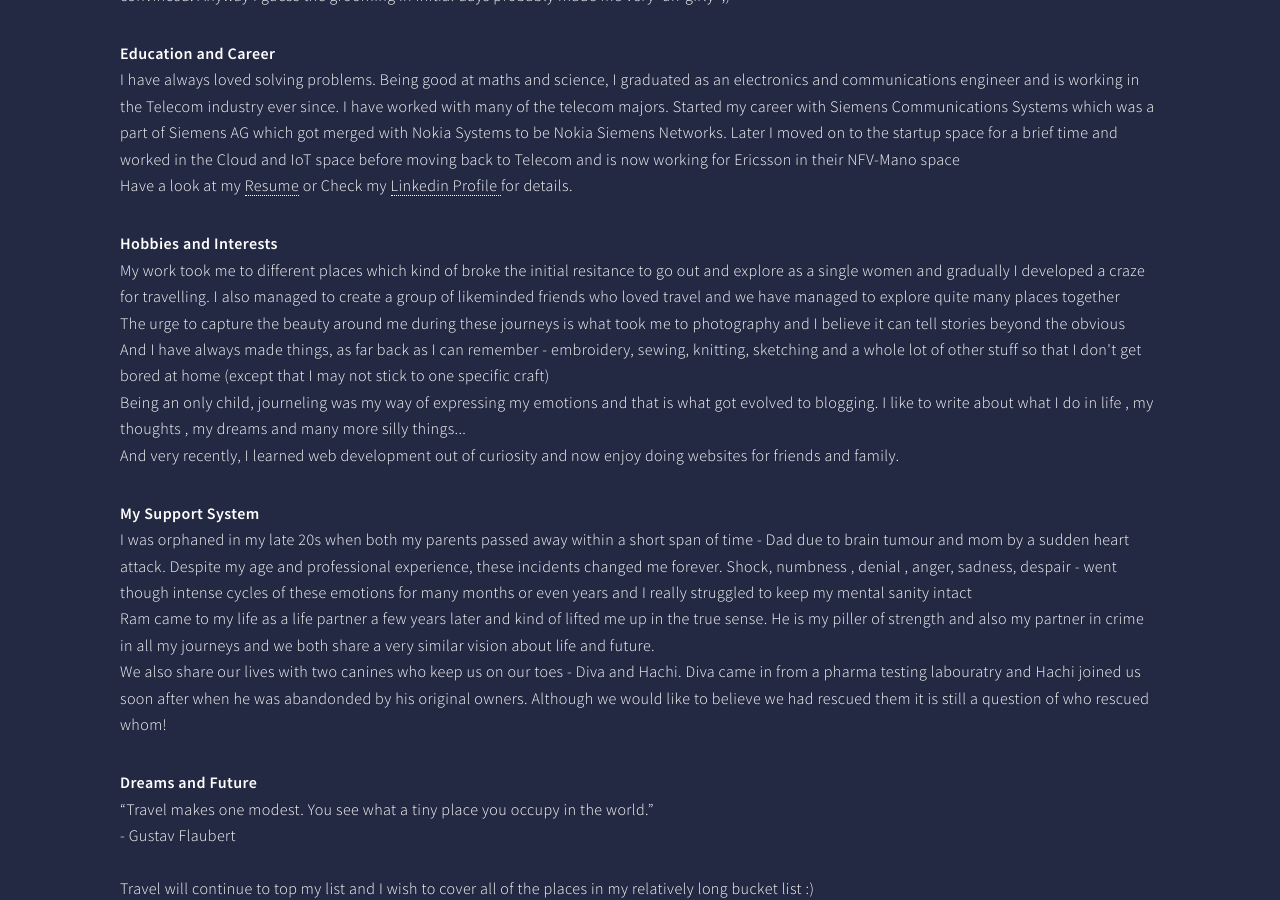
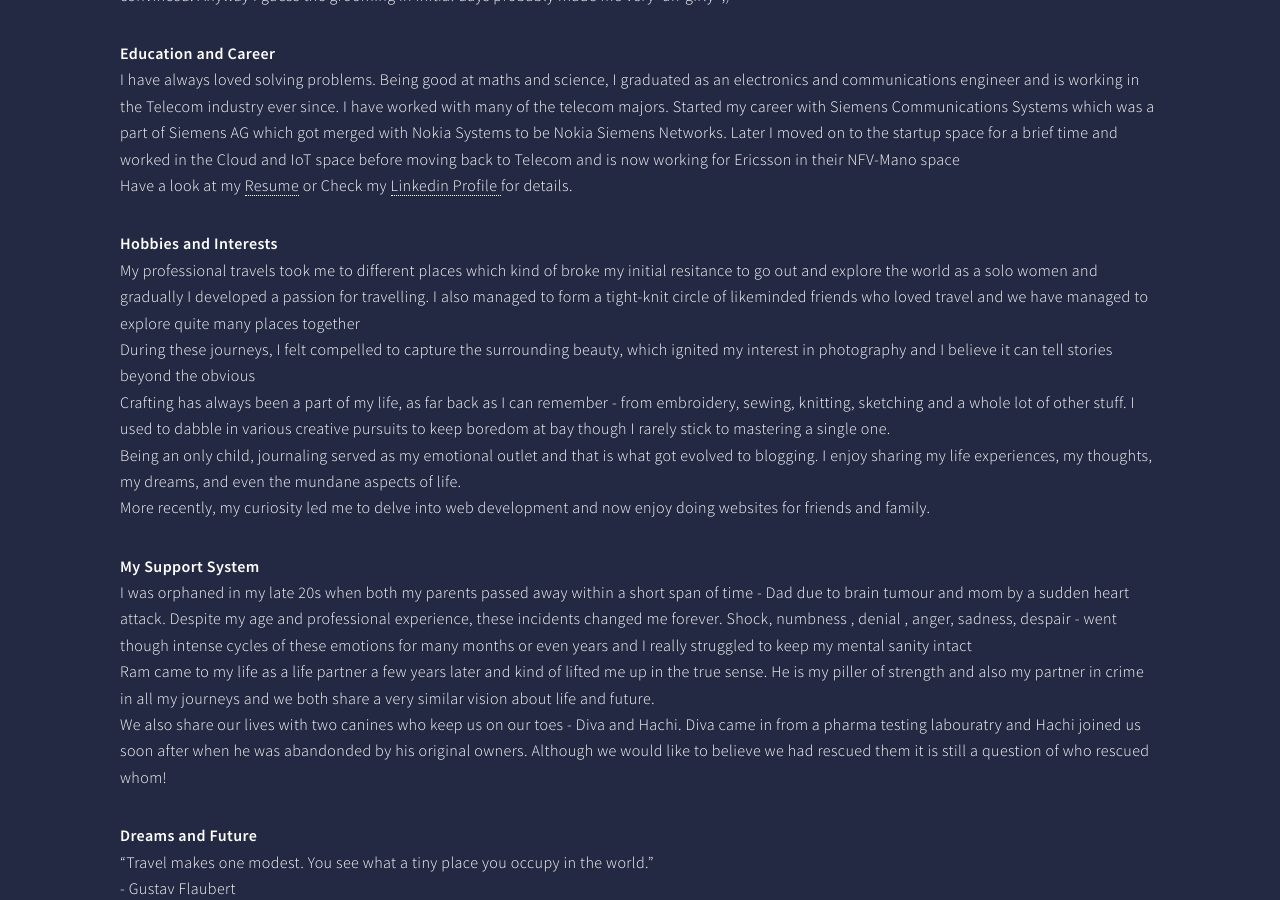
Before and after one commit to dhanyacm/dhanyacm, a Jekyll site: the page built from aboutme.html, in a window 1280 px wide and 900 px high, scrolled down 770 px. Built offline with Jekyll 4.4.1, drawn with Linux system fonts in a browser that asks for light colours.

Commit message:
Update aboutme.html

```diff
--- a/aboutme.html
+++ b/aboutme.html
@@ -37,13 +37,17 @@ frontpage: false
 									</p>
 
 									<p>  <strong>Hobbies and Interests </strong> <br />
-										My work took me to different places which kind of broke the initial resitance to go out and explore as a single women and gradually I developed a craze for travelling. I also managed to create a group of likeminded friends who loved travel and we have managed to explore quite many places together<br>
-										The urge to capture the beauty around me during these journeys is what took me to photography and I believe it can tell stories beyond the obvious <br>
-										And I have always made things, as far back as I can remember - embroidery, sewing, knitting, sketching and a whole lot of other stuff so that I don't get bored at home (except that I may not stick to one specific craft)<br>
-										Being an only child, journeling was my way of expressing my emotions and that is what got evolved to blogging. I like to write about what I do in life , my thoughts , my dreams and many more silly things...<br>
-										And very recently, I learned web development out of curiosity and now enjoy doing websites for friends and family.
-									</p>
+My professional travels took me to different places which kind of broke my initial resitance to go out and explore the world as a solo women and gradually I developed a passion for travelling. I also managed to form a tight-knit circle of likeminded friends who loved travel and we have managed to explore quite many places together<br>
 
+During these journeys, I felt compelled to capture the surrounding beauty, which ignited my interest in photography and I believe it can tell stories beyond the obvious <br>
+
+Crafting has always been a part of my life, as far back as I can remember - from embroidery, sewing, knitting, sketching and a whole lot of other stuff. I used to dabble in various creative pursuits to keep boredom at bay though I rarely stick to mastering a single one. <br>
+										Being an only child, journaling served as my emotional outlet and that is what got evolved to blogging.
+I enjoy sharing my life experiences, my thoughts, my dreams, and even the mundane aspects of life.
+
+<br>
+More recently, my curiosity led me to delve into web development and now enjoy doing websites for friends and family.
+</p>
 									<p>  <strong>My Support System </strong> <br />
 
 									I was orphaned in my late 20s when both my parents passed away within a short span of time - Dad due to brain tumour and mom by a sudden heart attack. Despite my age and professional experience, these incidents changed me forever.  Shock, numbness , denial , anger, sadness, despair - went though intense cycles of these emotions for many months or even years and I really struggled to keep my mental sanity intact
```
